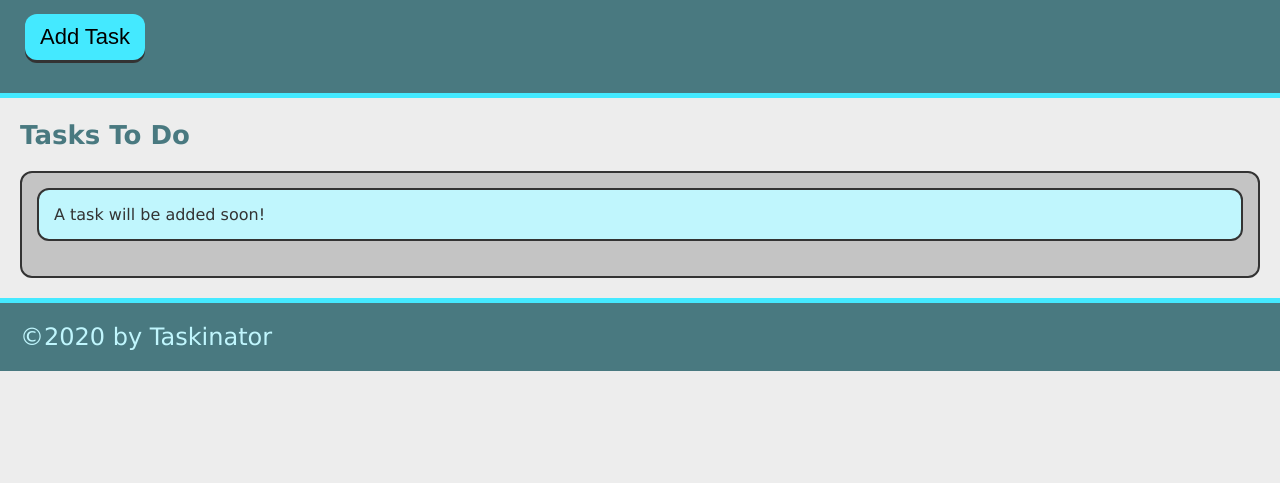
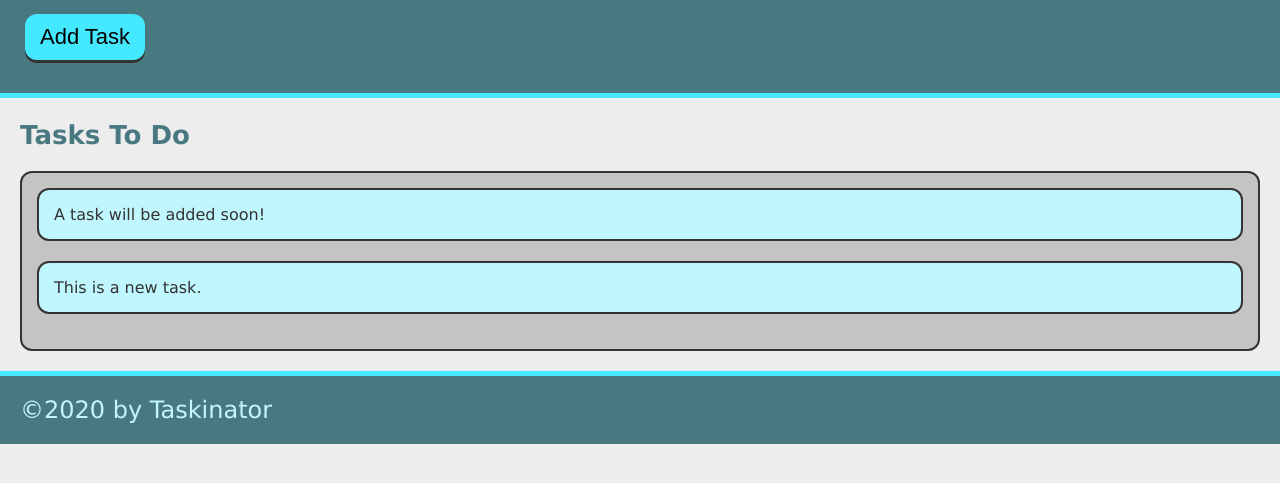
Before and after one commit to Sccr0123/Task-Manager, a plain HTML site: page index.html in a window 1280 px wide. Both pictures are taken after a click on the button "Add Task". Shown: the part 115-598 px from the top of the page. Drawn offline with Linux system fonts and the light colour scheme.

Commit message:
Added Ability To Add Tasks

```diff
--- a/assets/javascript/script.js
+++ b/assets/javascript/script.js
@@ -0,0 +1,11 @@
+var buttonEl = document.querySelector("#save-task");
+var tasksToDoEl = document.querySelector("#tasks-to-do");
+
+var createTaskHandler = function () {
+    var listItemEl = document.createElement("li");
+    listItemEl.className = "task-item";
+    listItemEl.textContent = "This is a new task.";
+    tasksToDoEl.appendChild(listItemEl);
+};
+
+buttonEl.addEventListener("click", createTaskHandler);
--- a/index.html
+++ b/index.html
@@ -12,22 +12,20 @@
         <header>
             <h1 class="page-title">Taskinator</h1>
             <p>Click the button below to add a task!</p>
-            <button class="btn">Add Task</button>
+            <button class="btn" id="save-task">Add Task</button>
         </header>
 
         <main>
             <section class="task-list-wrapper">
                 <h2 class="list-title">Tasks To Do</h2>
 
-                <ul class="task-list">
+                <ul class="task-list" id="tasks-to-do">
                     <li class="task-item">A task will be added soon!</li>
                 </ul>
             </section>
         </main>
 
-        <footer>
-            &copy;2020 by Taskinator
-        </footer>
+        <footer>&copy;2020 by Taskinator</footer>
 
         <script src="./assets/javascript/script.js"></script>
     </body>
```
